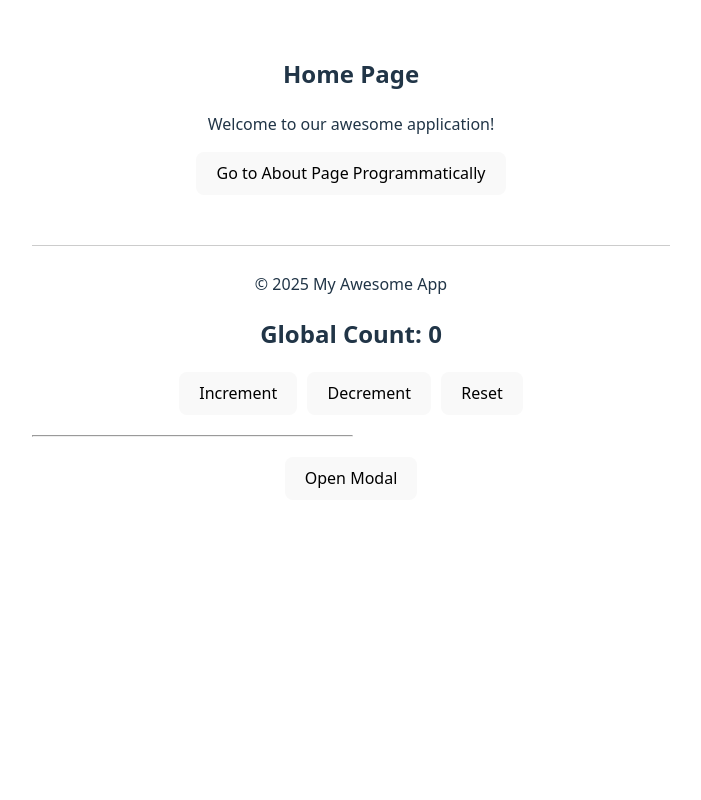
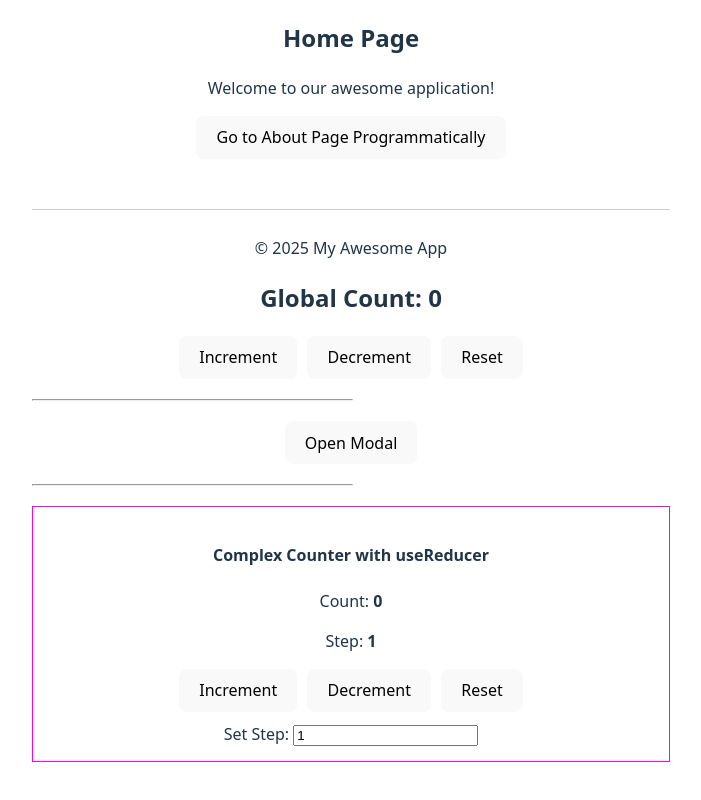
Before and after one commit to shine/react-learning-ts-app, a React (Vite) app: page / in a window 1280 px wide. Shown: the part 232-1032 px from the top of the page, without its empty margins (289-990 px from the left). Before the commit the page ends 800 px from the top, so only its background shows below. Built offline with nearby package versions, Linux system fonts and the light colour scheme.

Commit message:
complex counter with complex state handling was added

```diff
--- a/src/App.tsx
+++ b/src/App.tsx
@@ -7,6 +7,7 @@ import UserProfilePage from './pages/UserProfilePage';
 import CounterDisplay from './components/CounterDisplay';
 import CounterControls from './components/CounterControls';
 import Modal from './components/Modal';
+import ComplexCounter from './components/ComplexCounter';
 // ... other existing imports (ThemeToggleButton, ThemedPanel, etc.)
 import './App.css';
 
@@ -68,6 +69,10 @@ function App() {
         <button onClick={closeModal}>Close from inside</button>
       </Modal>
 
+      <hr style={{ margin: '20px 0', width: '50%' }} />
+
+      {/* 2. Use the ComplexCounter component */}
+      <ComplexCounter />
     </div>
   );
 }
--- /dev/null
+++ b/src/components/ComplexCounter.tsx
@@ -0,0 +1,74 @@
+// src/components/ComplexCounter.tsx
+import React, { useReducer } from 'react';
+
+// 1. Define the shape of our state
+interface CounterState {
+  count: number;
+  step: number;
+}
+
+// 2. Define the shape of our actions using a discriminated union
+type CounterAction =
+  | { type: 'increment' }
+  | { type: 'decrement' }
+  | { type: 'reset' }
+  | { type: 'set_step'; payload: number };
+
+// 3. Define the initial state
+const initialState: CounterState = {
+  count: 0,
+  step: 1,
+};
+
+// 4. Create the reducer function
+const reducer = (state: CounterState, action: CounterAction): CounterState => {
+  console.log('Reducer called with state:', state, 'and action:', action);
+
+  switch (action.type) {
+    case 'increment':
+      // Always return a new state object
+      return { ...state, count: state.count + state.step };
+    case 'decrement':
+      return { ...state, count: state.count - state.step };
+    case 'set_step':
+      // The payload comes from the action
+      return { ...state, step: action.payload };
+    case 'reset':
+      return initialState;
+    default:
+      // A good practice for exhaustiveness checking with TypeScript
+      const _exhaustiveCheck: never = action;
+      return state;
+  }
+};
+
+const ComplexCounter: React.FC = () => {
+  // 5. Use the useReducer hook in our component
+  const [state, dispatch] = useReducer(reducer, initialState);
+
+  return (
+    <div style={{ border: '1px solid magenta', padding: '15px', margin: '15px 0' }}>
+      <h4>Complex Counter with useReducer</h4>
+      <p>Count: <strong>{state.count}</strong></p>
+      <p>Step: <strong>{state.step}</strong></p>
+
+      <div>
+        <button onClick={() => dispatch({ type: 'increment' })}>Increment</button>
+        <button onClick={() => dispatch({ type: 'decrement' })} style={{ margin: '0 10px' }}>Decrement</button>
+        <button onClick={() => dispatch({ type: 'reset' })}>Reset</button>
+      </div>
+
+      <div style={{ marginTop: '10px' }}>
+        <label htmlFor="stepInput">Set Step: </label>
+        <input
+          id="stepInput"
+          type="number"
+          value={state.step}
+          onChange={(e) => dispatch({ type: 'set_step', payload: Number(e.target.value) })}
+        />
+      </div>
+    </div>
+  );
+};
+
+export default ComplexCounter;
```
